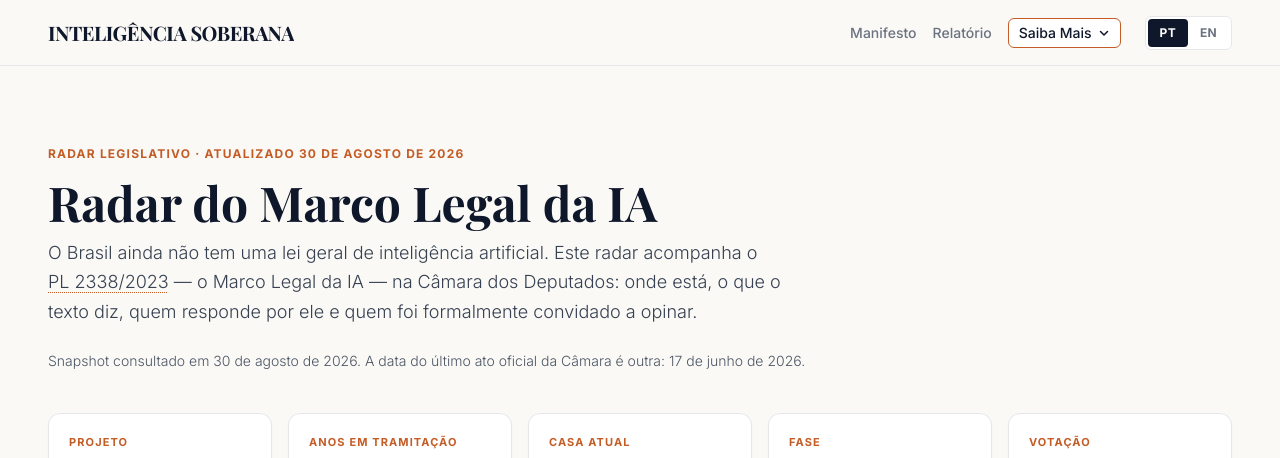
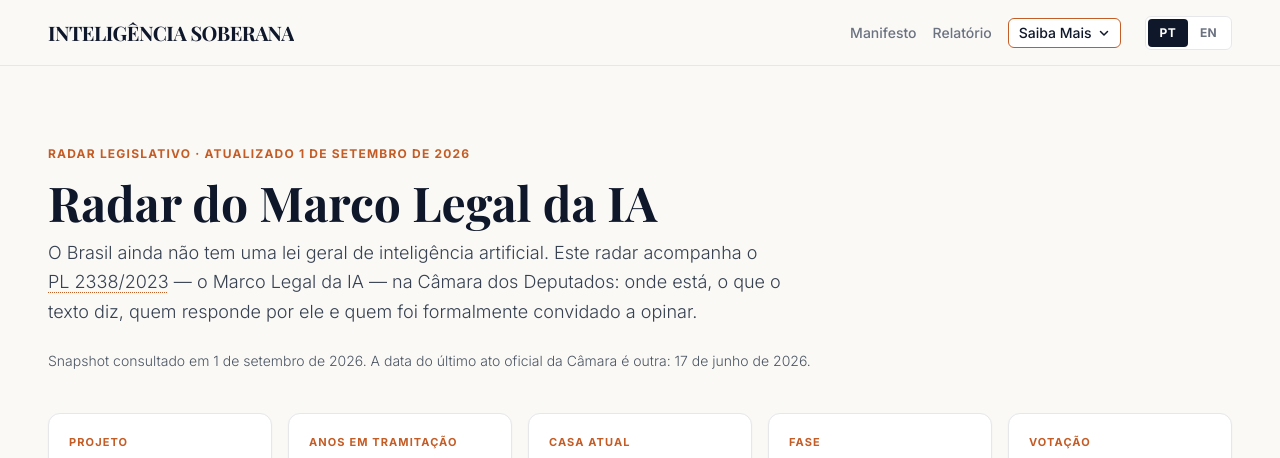
Before and after one commit to jcfausto/inteligenciasoberana.github.io, a Jekyll site: the page built from marco-legal.html, in a window 1280 px wide and 900 px high. Shown: the top 458 px of the window. Built offline with Jekyll 4.4.1, drawn with Linux system fonts in a browser that asks for light colours; nearby versions of some CDN libraries; some web fonts are replaced; some of the changed text lies outside the part shown.

Commit message:
chore: refresh PL 2338/2023 radar snapshot

```diff
--- a/_data/marco-legal-ia.yml
+++ b/_data/marco-legal-ia.yml
@@ -3,9 +3,9 @@
 # points, officers, vote_window, and invitee sectors are curated.
 # Do not edit retrieved dates by hand — run scripts/fetch_marco_legal_ia.py.
 source:
-  retrieved: '2026-08-30'
-  retrieved_pt: 30 de agosto de 2026
-  retrieved_en: 30 August 2026
+  retrieved: '2026-09-01'
+  retrieved_pt: 1 de setembro de 2026
+  retrieved_en: 1 September 2026
   camara_id: 2487262
   orgao_id: 539776
   urls:
```
